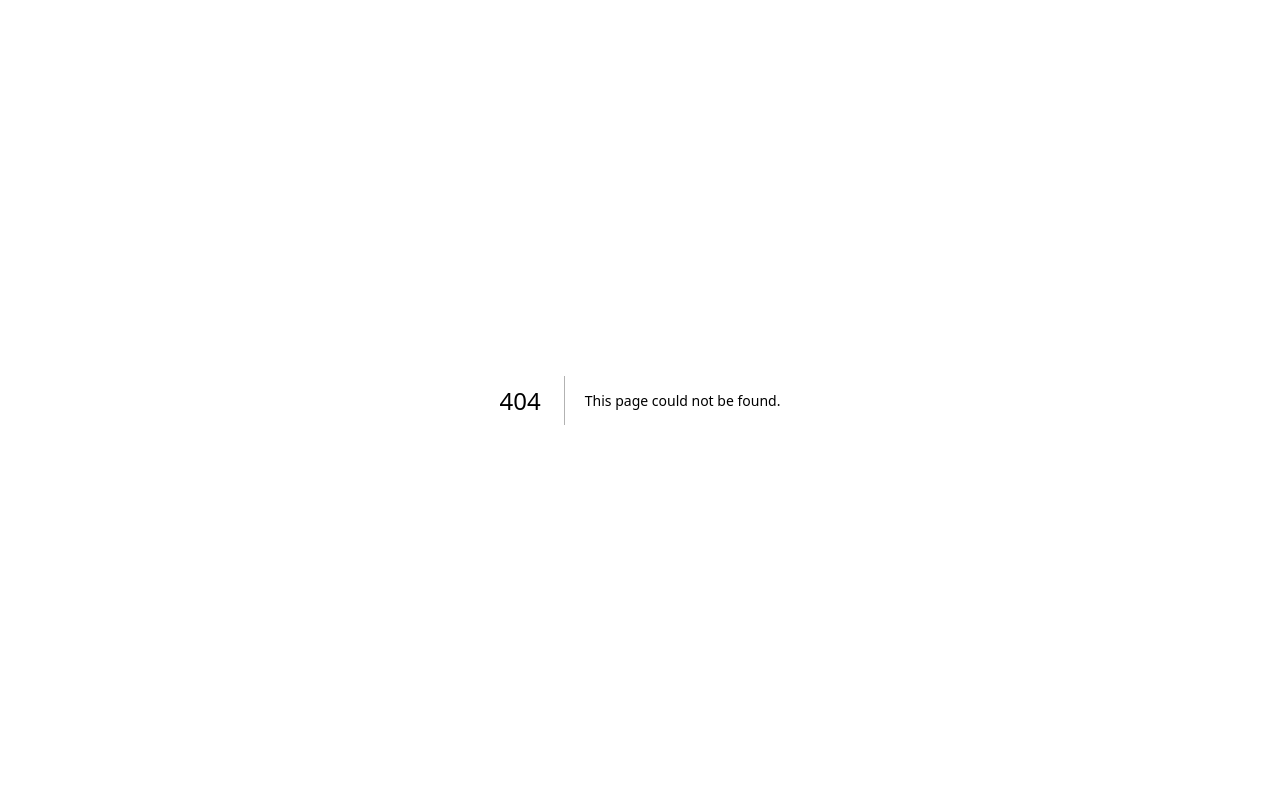
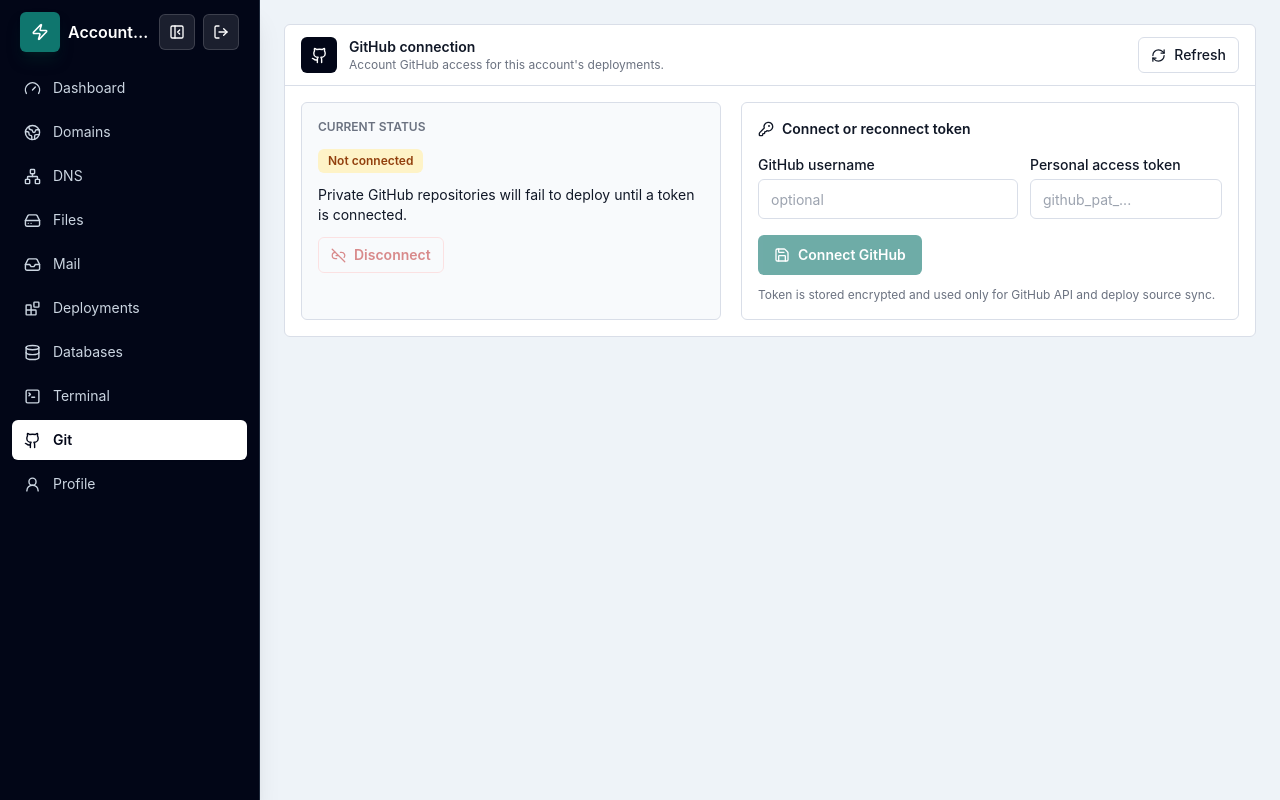
Before and after one commit to Hasib0607/myPanel, a Next.js app in the folder frontend/: page /account/settings/git in a window 1280 px wide. Before the commit this address had no page. Built offline with nearby package versions, Linux system fonts and the light colour scheme; no server answers.

Commit message:
Add GitHub connection settings pages

```diff
--- /dev/null
+++ b/frontend/app/account/settings/git/page.tsx
@@ -0,0 +1,10 @@
+import { AccountShell } from "@/components/account-shell";
+import { GitConnectionSettings } from "@/components/git-connection-settings";
+
+export default function AccountGitSettingsPage() {
+  return (
+    <AccountShell>
+      <GitConnectionSettings apiBase="/account/deployments/github" scopeLabel="Account GitHub access for this account's deployments." />
+    </AccountShell>
+  );
+}
--- /dev/null
+++ b/frontend/app/settings/git/page.tsx
@@ -0,0 +1,10 @@
+import { AppShell } from "@/components/app-shell";
+import { GitConnectionSettings } from "@/components/git-connection-settings";
+
+export default function GitSettingsPage() {
+  return (
+    <AppShell>
+      <GitConnectionSettings apiBase="/deployments/github" scopeLabel="Panel-wide GitHub access for admin deployments and file operations." />
+    </AppShell>
+  );
+}
--- a/frontend/app/settings/settings-client.tsx
+++ b/frontend/app/settings/settings-client.tsx
@@ -1,8 +1,9 @@
 "use client";
 
+import Link from "next/link";
 import { useEffect, useMemo, useState } from "react";
 import { useMutation, useQuery, useQueryClient } from "@tanstack/react-query";
-import { Eye, EyeOff, KeyRound, RotateCcw, Save, Settings2 } from "lucide-react";
+import { Eye, EyeOff, Github, KeyRound, RotateCcw, Save, Settings2 } from "lucide-react";
 import { apiGet, apiPost, apiPut } from "@/lib/api";
 
 type SettingsResponse = {
@@ -72,6 +73,7 @@
   return (
     <section className="space-y-5 p-6">
       <div className="grid gap-5 xl:grid-cols-[420px_1fr]">
+        <div className="space-y-5">
           <div className="rounded-md border border-panel-line bg-white">
             <div className="flex items-center gap-3 border-b border-panel-line px-4 py-3">
               <span className="grid h-9 w-9 place-items-center rounded-md bg-slate-950 text-white"><KeyRound size={17} /></span>
@@ -93,6 +95,17 @@
                 <Save size={16} /> {changePassword.isPending ? "Saving..." : "Change password"}
               </button>
             </div>
+          </div>
+
+          <Link className="block rounded-md border border-panel-line bg-white p-4 transition-colors hover:border-panel-accent hover:bg-slate-50" href="/settings/git">
+            <div className="flex items-center gap-3">
+              <span className="grid h-9 w-9 place-items-center rounded-md bg-slate-950 text-white"><Github size={17} /></span>
+              <div>
+                <div className="text-sm font-semibold text-panel-ink">Git connection</div>
+                <div className="text-xs text-panel-muted">Connect, reconnect, or disconnect GitHub for deploy source sync.</div>
+              </div>
+            </div>
+          </Link>
         </div>
 
         <div className="rounded-md border border-panel-line bg-white">
--- a/frontend/components/account-shell.tsx
+++ b/frontend/components/account-shell.tsx
@@ -3,7 +3,7 @@
 import Link from "next/link";
 import { usePathname } from "next/navigation";
 import type { ReactNode } from "react";
-import { Blocks, Database, Gauge, Globe2, HardDrive, Inbox, Network, PanelLeftClose, PanelLeftOpen, SquareTerminal, UserRound, Zap } from "lucide-react";
+import { Blocks, Database, Gauge, Github, Globe2, HardDrive, Inbox, Network, PanelLeftClose, PanelLeftOpen, SquareTerminal, UserRound, Zap } from "lucide-react";
 import { LogoutButton } from "@/components/logout-button";
 import { useSidebarCollapsed } from "@/hooks/use-sidebar-collapsed";
 
@@ -16,6 +16,7 @@
   { href: "/account/deployments", label: "Deployments", icon: Blocks },
   { href: "/account/databases", label: "Databases", icon: Database },
   { href: "/account/terminal", label: "Terminal", icon: SquareTerminal },
+  { href: "/account/settings/git", label: "Git", icon: Github },
   { href: "/account/profile", label: "Profile", icon: UserRound }
 ];
 
--- a/frontend/components/app-shell.tsx
+++ b/frontend/components/app-shell.tsx
@@ -2,7 +2,7 @@
 
 import Link from "next/link";
 import { usePathname } from "next/navigation";
-import { Archive, Blocks, Database, Gauge, Globe2, HardDrive, Inbox, Lock, Network, Package, PanelLeftClose, PanelLeftOpen, Radar, ServerCog, Settings, Shield, SquareTerminal, Users, Zap } from "lucide-react";
+import { Archive, Blocks, Database, Gauge, Github, Globe2, HardDrive, Inbox, Lock, Network, Package, PanelLeftClose, PanelLeftOpen, Radar, ServerCog, Settings, Shield, SquareTerminal, Users, Zap } from "lucide-react";
 import { LogoutButton } from "@/components/logout-button";
 import { useSidebarCollapsed } from "@/hooks/use-sidebar-collapsed";
 
@@ -22,6 +22,7 @@
   { href: "/backups", label: "Backups", icon: Archive },
   { href: "/terminal", label: "Terminal", icon: SquareTerminal },
   { href: "/security", label: "Security", icon: Lock },
+  { href: "/settings/git", label: "Git", icon: Github },
   { href: "/settings", label: "Settings", icon: Settings }
 ];
 
@@ -57,7 +58,7 @@
         <nav className="flex gap-1 overflow-x-auto pb-1 lg:block lg:space-y-1 lg:overflow-y-auto lg:overflow-x-visible">
           {nav.map((item) => {
             const Icon = item.icon;
-            const active = pathname === item.href || pathname.startsWith(item.href + "/");
+            const active = item.href === "/settings" ? pathname === "/settings" : pathname === item.href || pathname.startsWith(item.href + "/");
             return (
               <Link
                 key={item.href}
--- /dev/null
+++ b/frontend/components/git-connection-settings.tsx
@@ -0,0 +1,143 @@
+"use client";
+
+import { useState } from "react";
+import { useMutation, useQuery, useQueryClient } from "@tanstack/react-query";
+import { Github, KeyRound, Link2Off, RefreshCw, Save } from "lucide-react";
+import { apiGet, apiPut } from "@/lib/api";
+
+type GitHubConnection = {
+  connected: boolean;
+  username: string | null;
+  installationId?: string | null;
+  scopes: string[];
+  connectedAt?: string | null;
+};
+
+export function GitConnectionSettings({ apiBase, scopeLabel }: { apiBase: string; scopeLabel: string }) {
+  const queryClient = useQueryClient();
+  const [token, setToken] = useState("");
+  const [username, setUsername] = useState("");
+  const [notice, setNotice] = useState("");
+  const connection = useQuery({
+    queryKey: ["github-connection-settings", apiBase],
+    queryFn: () => apiGet<GitHubConnection>(`${apiBase}/connection`)
+  });
+
+  const saveToken = useMutation({
+    mutationFn: () => apiPut<GitHubConnection>(`${apiBase}/connection`, {
+      token,
+      username: username.trim() || undefined,
+      scopes: []
+    }),
+    onSuccess: async () => {
+      setToken("");
+      setUsername("");
+      setNotice("GitHub connected. New deployments can sync private repositories.");
+      await queryClient.invalidateQueries({ queryKey: ["github-connection-settings", apiBase] });
+      await queryClient.invalidateQueries({ queryKey: ["deployments-github-connection"] });
+      await queryClient.invalidateQueries({ queryKey: ["deployments-github-repos"] });
+    },
+    onError: (error) => setNotice(error instanceof Error ? error.message : "Could not connect GitHub token.")
+  });
+
+  const disconnect = useMutation({
+    mutationFn: () => apiPut<GitHubConnection>(`${apiBase}/connection`, {
+      token: null,
+      scopes: []
+    }),
+    onSuccess: async () => {
+      setToken("");
+      setUsername("");
+      setNotice("GitHub disconnected.");
+      await queryClient.invalidateQueries({ queryKey: ["github-connection-settings", apiBase] });
+      await queryClient.invalidateQueries({ queryKey: ["deployments-github-connection"] });
+      await queryClient.invalidateQueries({ queryKey: ["deployments-github-repos"] });
+    },
+    onError: (error) => setNotice(error instanceof Error ? error.message : "Could not disconnect GitHub.")
+  });
+
+  const connected = Boolean(connection.data?.connected);
+  const scopes = connection.data?.scopes ?? [];
+
+  return (
+    <section className="space-y-5 p-6">
+      <div className="rounded-md border border-panel-line bg-white">
+        <div className="flex flex-wrap items-center justify-between gap-3 border-b border-panel-line px-4 py-3">
+          <div className="flex items-center gap-3">
+            <span className="grid h-9 w-9 place-items-center rounded-md bg-slate-950 text-white"><Github size={17} /></span>
+            <div>
+              <div className="text-sm font-semibold text-panel-ink">GitHub connection</div>
+              <div className="text-xs text-panel-muted">{scopeLabel}</div>
+            </div>
+          </div>
+          <button
+            className="flex h-9 items-center gap-2 rounded-md border border-panel-line px-3 text-sm font-medium hover:bg-slate-50 disabled:opacity-60"
+            disabled={connection.isFetching}
+            onClick={() => connection.refetch()}
+            type="button"
+          >
+            <RefreshCw size={15} /> Refresh
+          </button>
+        </div>
+
+        <div className="grid gap-5 p-4 xl:grid-cols-[minmax(280px,420px)_1fr]">
+          <div className="rounded-md border border-panel-line bg-slate-50 p-4">
+            <div className="text-xs font-semibold uppercase text-panel-muted">Current status</div>
+            {connection.isLoading ? (
+              <div className="mt-3 text-sm text-panel-muted">Loading connection...</div>
+            ) : (
+              <div className="mt-3 space-y-3">
+                <div className={`inline-flex rounded-md px-2.5 py-1 text-xs font-semibold ${connected ? "bg-emerald-100 text-emerald-800" : "bg-amber-100 text-amber-800"}`}>
+                  {connected ? "Connected" : "Not connected"}
+                </div>
+                <div className="text-sm text-panel-ink">
+                  {connected ? `Connected${connection.data?.username ? ` as ${connection.data.username}` : ""}.` : "Private GitHub repositories will fail to deploy until a token is connected."}
+                </div>
+                {scopes.length > 0 ? <div className="text-xs text-panel-muted">Scopes: {scopes.join(", ")}</div> : null}
+                {connection.data?.connectedAt ? <div className="text-xs text-panel-muted">Connected at {new Date(connection.data.connectedAt).toLocaleString()}</div> : null}
+                <button
+                  className="flex h-9 items-center gap-2 rounded-md border border-red-200 px-3 text-sm font-semibold text-red-700 hover:bg-red-50 disabled:opacity-50"
+                  disabled={!connected || disconnect.isPending}
+                  onClick={() => disconnect.mutate()}
+                  type="button"
+                >
+                  <Link2Off size={15} /> {disconnect.isPending ? "Disconnecting..." : "Disconnect"}
+                </button>
+              </div>
+            )}
+          </div>
+
+          <div className="rounded-md border border-panel-line p-4">
+            <div className="flex items-center gap-2 text-sm font-semibold text-panel-ink"><KeyRound size={16} />Connect or reconnect token</div>
+            <div className="mt-4 grid gap-3 md:grid-cols-[minmax(160px,260px)_1fr]">
+              <Field label="GitHub username" value={username} onChange={setUsername} placeholder="optional" />
+              <Field label="Personal access token" value={token} onChange={setToken} placeholder="github_pat_..." type="password" />
+            </div>
+            <div className="mt-4 flex flex-wrap items-center gap-3">
+              <button
+                className="flex h-10 items-center gap-2 rounded-md bg-panel-accent px-4 text-sm font-semibold text-white disabled:opacity-60"
+                disabled={!token.trim() || saveToken.isPending}
+                onClick={() => saveToken.mutate()}
+                type="button"
+              >
+                <Save size={16} /> {saveToken.isPending ? "Saving..." : connected ? "Reconnect GitHub" : "Connect GitHub"}
+              </button>
+              <span className="text-xs text-panel-muted">Token is stored encrypted and used only for GitHub API and deploy source sync.</span>
+            </div>
+          </div>
+        </div>
+      </div>
+
+      {notice ? <div className="rounded-md border border-panel-line bg-white px-4 py-3 text-sm text-panel-ink">{notice}</div> : null}
+    </section>
+  );
+}
+
+function Field({ label, value, onChange, placeholder, type = "text" }: { label: string; value: string; onChange: (value: string) => void; placeholder?: string; type?: string }) {
+  return (
+    <label className="block text-sm">
+      <span className="mb-1 block font-medium text-panel-ink">{label}</span>
+      <input className="h-10 w-full rounded-md border border-panel-line px-3" onChange={(event) => onChange(event.target.value)} placeholder={placeholder} type={type} value={value} />
+    </label>
+  );
+}
```
Lines whose indentation alone changed are shown as unchanged.
